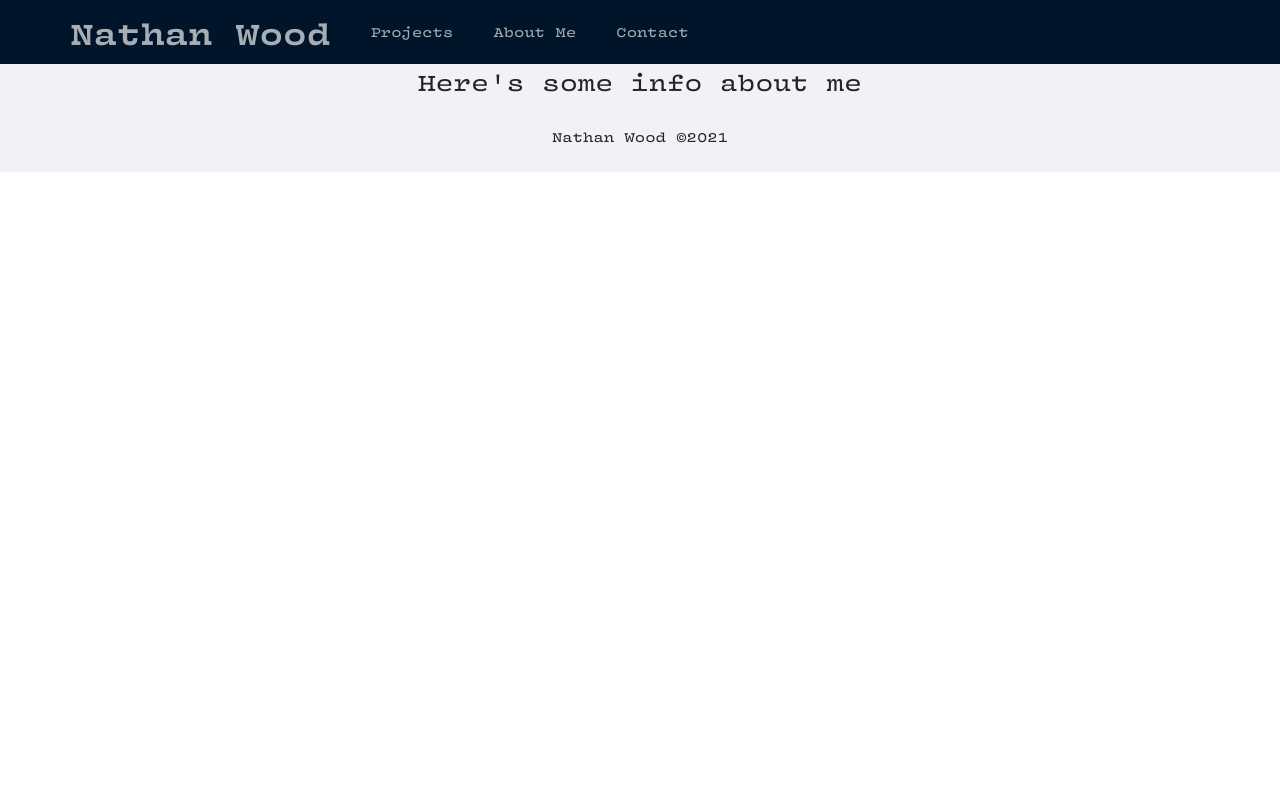
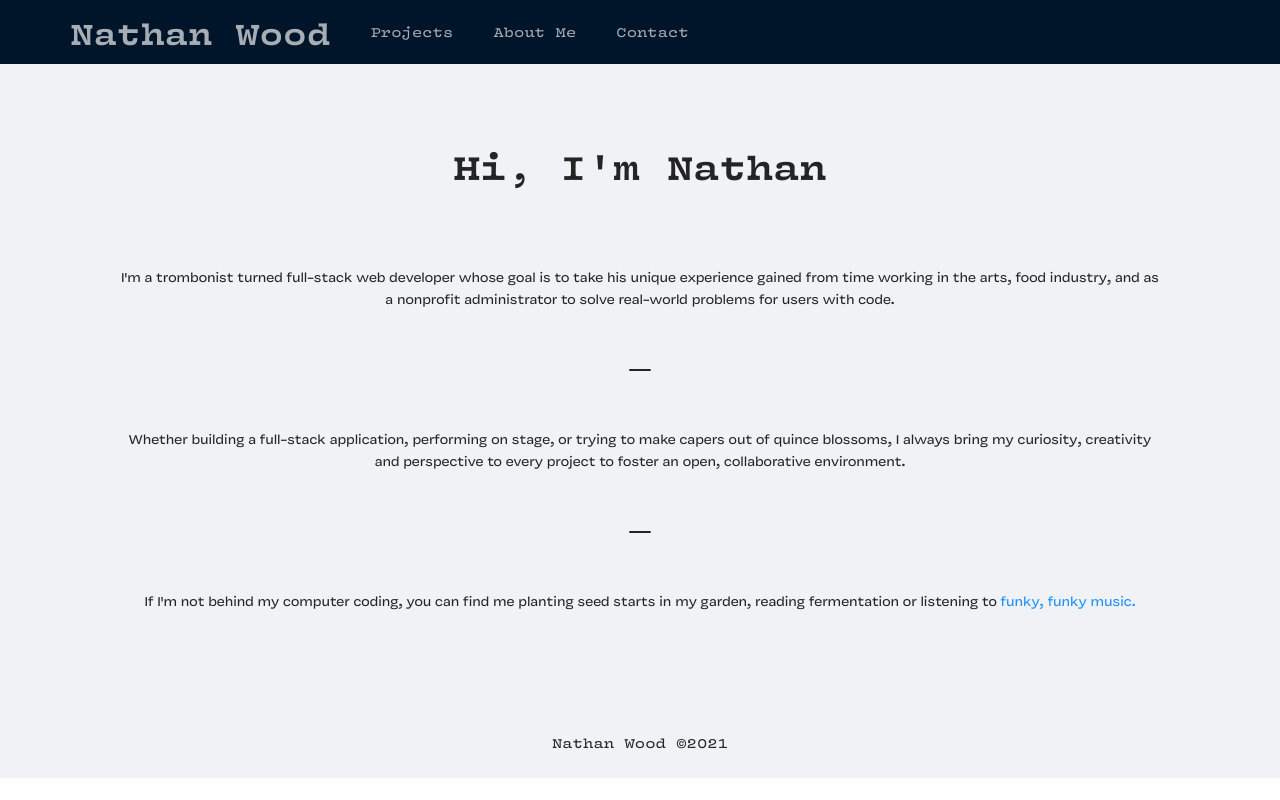
Before and after one commit to nathanwould/Portfolio, a React (Create React App) app in the folder client/: page /about in a window 1280 px wide. Built offline with nearby package versions, Linux system fonts and the light colour scheme.

Commit message:
about me page added

```diff
--- a/client/src/App.js
+++ b/client/src/App.js
@@ -4,7 +4,8 @@ import { Route } from 'react-router-dom';
 import { Layout, Menu } from 'antd';
 import 'antd/dist/antd.css';
 import Projects from './components/projects/Projects.jsx';
-import Contact from './components/contact/Contact.jsx'
+import AboutMe from './components/aboutMe/AboutMe.jsx';
+import Contact from './components/contact/Contact.jsx';
 
 function App() {
   const { Header, Content, Footer } = Layout;
@@ -47,7 +48,7 @@ function App() {
         </Header>
         <Content className='site-layout-content'>
           <Route exact path='/'>Howdy</Route>
-          <Route path='/about'>Here's some info about me</Route>
+          <Route path='/about'><AboutMe /></Route>
           <Route path='/projects'><Projects /></Route>
           <Route path='/contact'><Contact /></Route>
         </Content>
--- /dev/null
+++ b/client/src/components/aboutMe/AboutMe.css
@@ -0,0 +1,24 @@
+.about-me {
+  margin: 10vh;
+}
+
+.paragraph {
+  margin: 5vh;
+  font-size: 14px;
+  font-family: "Vulf-sans"
+}
+
+.ant-typography h1 {
+  font-size: 36px;
+  font-weight: bold;
+  margin-bottom: 10vh;
+  font-family: 'Vulf-Mono'
+}
+
+.anticon {
+  margin-top: 4vh;
+}
+
+.fonk {
+  margin-left: 0;
+}
--- a/client/src/components/aboutMe/AboutMe.jsx
+++ b/client/src/components/aboutMe/AboutMe.jsx
@@ -0,0 +1,22 @@
+import { Typography } from 'antd';
+import {LineOutlined} from '@ant-design/icons'
+import './AboutMe.css';
+
+export default function AboutMe() {
+
+  const { Title, Paragraph, Link } = Typography;
+  return (
+    <Typography className='about-me'>
+      <Title>Hi, I'm Nathan</Title>
+      <Paragraph className='paragraph'>I'm a trombonist turned full-stack web developer whose goal is to take his unique experience gained from time working in the arts, food industry, and as a nonprofit administrator to solve real-world problems for users with code. </Paragraph>
+      <LineOutlined />
+      <Paragraph className='paragraph'>Whether building a full-stack application, performing on stage, or trying to make capers out of quince blossoms, I always bring my curiosity, creativity and perspective to every project to foster an open, collaborative environment. </Paragraph>
+      <LineOutlined />
+      <Paragraph className='paragraph'>If I'm not behind my computer coding, you can find me planting seed starts in my garden, reading fermentation or listening to <Link
+          className='fonk'
+          href='https://open.spotify.com/track/0ivhQEsgDPmAkLKlwWcR9l?si=1izCVg2_RcO7BmwLc-IDkg'
+      >funky, funky music.</Link>
+      </Paragraph>
+    </Typography>
+  )
+}
--- a/client/src/components/projects/Projects.css
+++ b/client/src/components/projects/Projects.css
@@ -24,3 +24,7 @@ p {
   font-weight: bold;
   padding: 4px;
 }
+
+.anticon {
+  margin-top: 10vh;
+}
--- a/client/src/components/projects/Projects.jsx
+++ b/client/src/components/projects/Projects.jsx
@@ -1,5 +1,6 @@
 import "./Projects.css";
-import { Space, Card, Typography } from "antd"
+import { Space, Card, Typography } from "antd";
+import { DownOutlined } from '@ant-design/icons';
 
 export default function Projects() {
   const { Link } = Typography;
```
Also changed, not shown: client/src/components/project/Project.jsx (deleted, +0 -7 lines), 2 other files (tests, documents, lock files or other folders).
